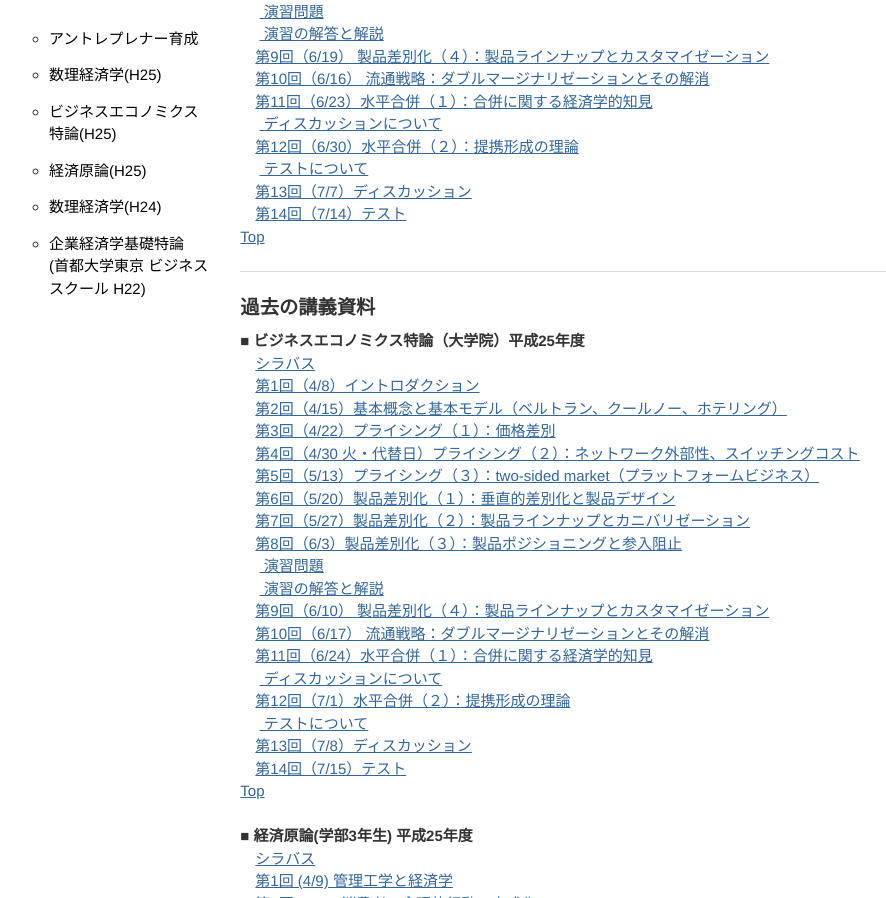
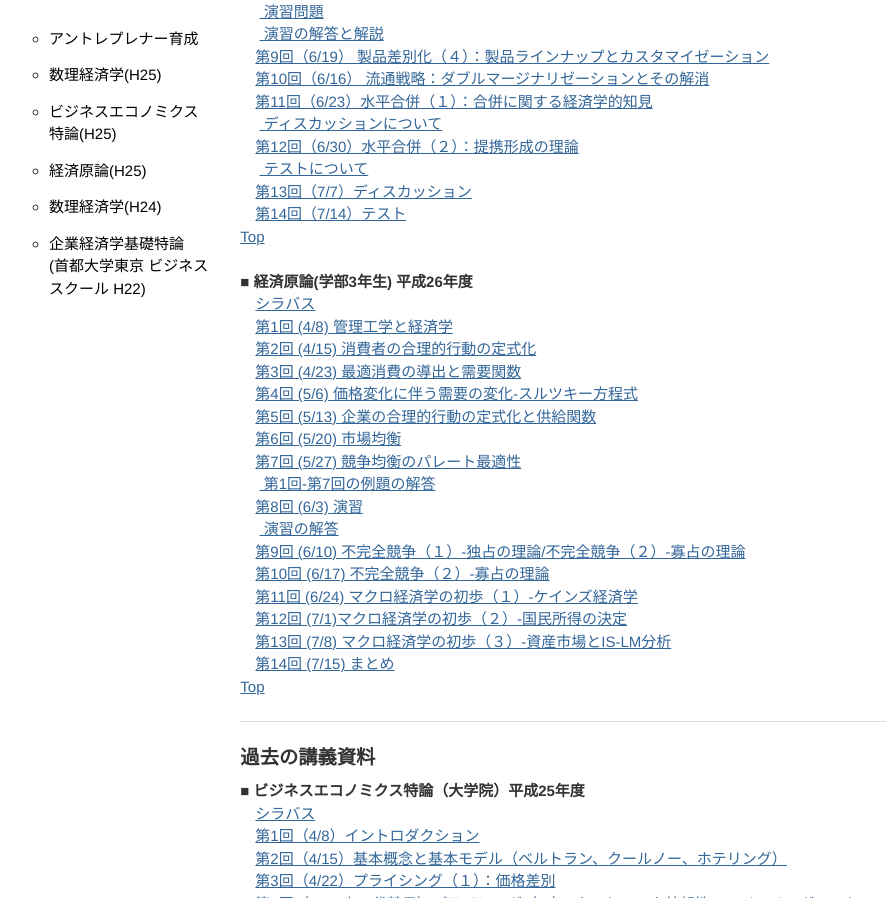
Before and after one commit to visiot/matsubayashi_lab, a plain HTML site: page lecture.html in a window 1280 px wide. Shown: the part 469-1367 px from the top of the page, without its empty margins (106-992 px from the left). Drawn offline with Linux system fonts and the light colour scheme.

Commit message:
経済原論追加
PDFへのリンクは未修正

```diff
--- a/lecture.html
+++ b/lecture.html
@@ -95,6 +95,28 @@
 <a href="#top">Top</a>
 </dl>
 
+<dl>
+<dt id="keizaigenron25">■ 経済原論(学部3年生) 平成26年度</dt>
+<dd><a href="http://www.ae.keio.ac.jp/lab/soc/matsubayashi/course/syllabus2013.pdf">シラバス</a></dd>
+<dd><a href="http://www.ae.keio.ac.jp/lab/soc/matsubayashi/course/2013409.pdf">第1回 (4/8) 管理工学と経済学</a></dd>
+<dd><a href="http://www.ae.keio.ac.jp/lab/soc/matsubayashi/course/2013416.pdf">第2回 (4/15) 消費者の合理的行動の定式化</a></dd>
+<dd><a href="http://www.ae.keio.ac.jp/lab/soc/matsubayashi/course/2013423.pdf">第3回 (4/23) 最適消費の導出と需要関数</a></dd>
+<dd><a href="http://www.ae.keio.ac.jp/lab/soc/matsubayashi/course/2013507.pdf">第4回 (5/6) 価格変化に伴う需要の変化-スルツキー方程式</a></dd>
+<dd><a href="http://www.ae.keio.ac.jp/lab/soc/matsubayashi/course/2013514.pdf">第5回 (5/13) 企業の合理的行動の定式化と供給関数</a></dd>
+<dd><a href="http://www.ae.keio.ac.jp/lab/soc/matsubayashi/course/2013521.pdf">第6回 (5/20) 市場均衡</a></dd>
+<dd><a href="http://www.ae.keio.ac.jp/lab/soc/matsubayashi/course/2012528.pdf">第7回 (5/27) 競争均衡のパレート最適性</a></dd>
+<dd>&nbsp;<a href="http://www.ae.keio.ac.jp/lab/soc/matsubayashi/course/2013ans1.pdf">  第1回-第7回の例題の解答</a></dd>
+<dd><a href="http://www.ae.keio.ac.jp/lab/soc/matsubayashi/course/201e605.pdf">第8回 (6/3) 演習</a></dd>
+<dd>&nbsp;<a href="http://www.ae.keio.ac.jp/lab/soc/matsubayashi/course/2013ans2.pdf">  演習の解答</a></dd>
+  <dd><a href="http://www.ae.keio.ac.jp/lab/soc/matsubayashi/course/2013611.pdf">第9回 (6/10) 不完全競争（１）-独占の理論/不完全競争（２）-寡占の理論</a></dd>
+<dd><a href="http://www.ae.keio.ac.jp/lab/soc/matsubayashi/course/2013618.pdf">第10回 (6/17) 不完全競争（２）-寡占の理論</a></dd>
+
+<dd><a href="http://www.ae.keio.ac.jp/lab/soc/matsubayashi/course/2013625.pdf">第11回 (6/24) マクロ経済学の初歩（１）-ケインズ経済学</a></dd>
+<dd><a href="http://www.ae.keio.ac.jp/lab/soc/matsubayashi/course/2013702.pdf">第12回 (7/1)マクロ経済学の初歩（２）-国民所得の決定</a></dd>
+<dd><a href="http://www.ae.keio.ac.jp/lab/soc/matsubayashi/course/2013709.pdf">第13回 (7/8) マクロ経済学の初歩（３）-資産市場とIS-LM分析</a></dd>
+<dd><a href="http://www.ae.keio.ac.jp/lab/soc/matsubayashi/course/2013716.pdf">第14回 (7/15) まとめ</a></dd>
+<a href="#top">Top</a>
+</dl>
 
 <hr>
 
```
